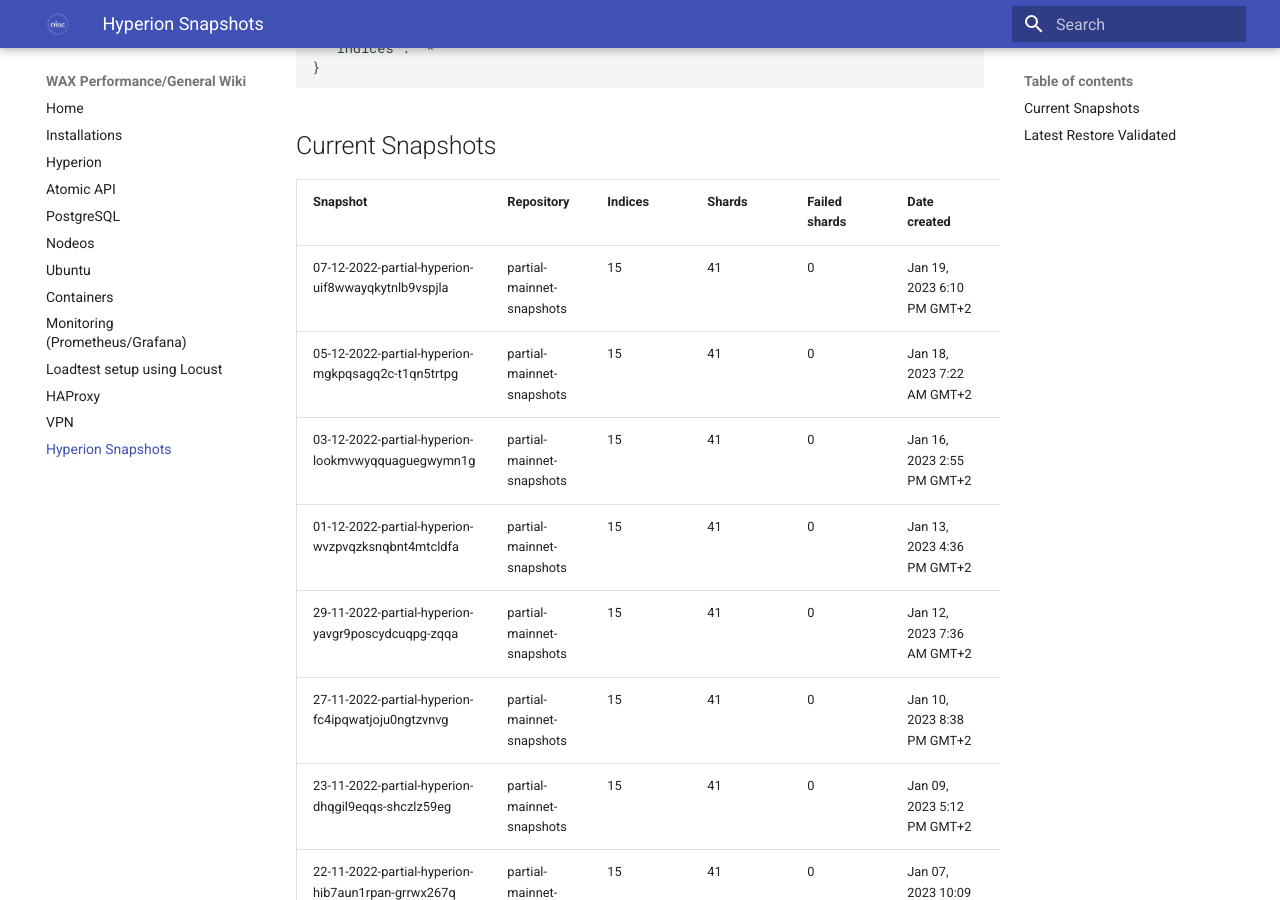
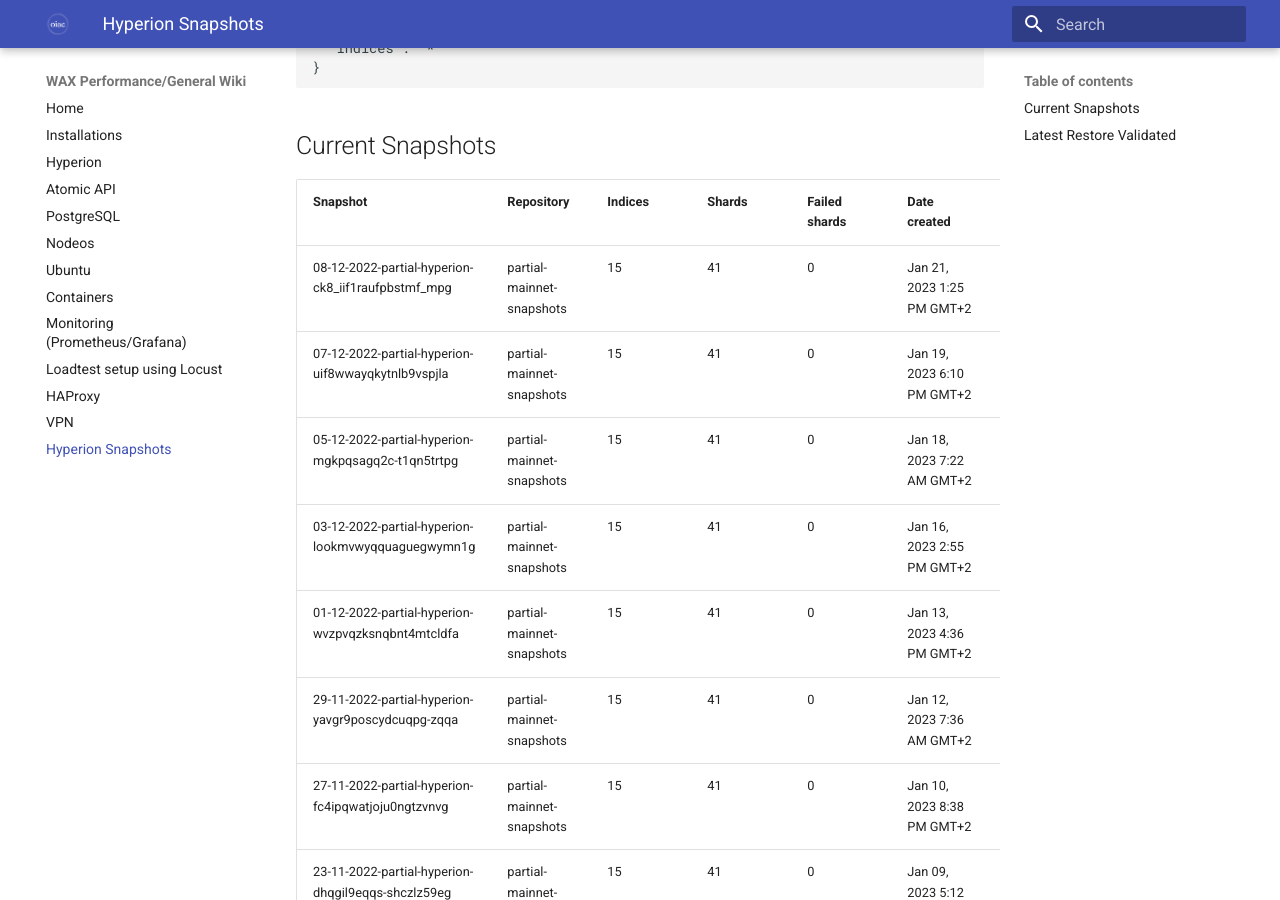
Before and after one commit to oneinacillian/wiki, an MkDocs documentation site: the page built from docs/snapshots.md, in a window 1280 px wide and 900 px high, scrolled down 2022 px. Built offline with MkDocs 1.6.1 and Material for MkDocs 9.7.7, drawn with Linux system fonts in a browser that asks for light colours.

Commit message:
Added snapshot for 08/12/2022 for partial hyperion

```diff
--- a/docs/snapshots.md
+++ b/docs/snapshots.md
@@ -60,6 +60,7 @@
 
 | Snapshot                                           | Repository                | Indices | Shards | Failed shards | Date created                | Duration |
 |----------------------------------------------------|---------------------------|---------|--------|---------------|-----------------------------|----------|
+| 08-12-2022-partial-hyperion-ck8_iif1raufpbstmf_mpg | partial-mainnet-snapshots | 15      | 41     | 0             | Jan 21, 2023 1:25 PM GMT+2  | 36s      |
 | 07-12-2022-partial-hyperion-uif8wwayqkytnlb9vspjla | partial-mainnet-snapshots | 15      | 41     | 0             | Jan 19, 2023 6:10 PM GMT+2  | 40s      |
 | 05-12-2022-partial-hyperion-mgkpqsagq2c-t1qn5trtpg | partial-mainnet-snapshots | 15      | 41     | 0             | Jan 18, 2023 7:22 AM GMT+2  | 39s      |
 | 03-12-2022-partial-hyperion-lookmvwyqquaguegwymn1g | partial-mainnet-snapshots | 15      | 41     | 0             | Jan 16, 2023 2:55 PM GMT+2  | 53s      |
```
